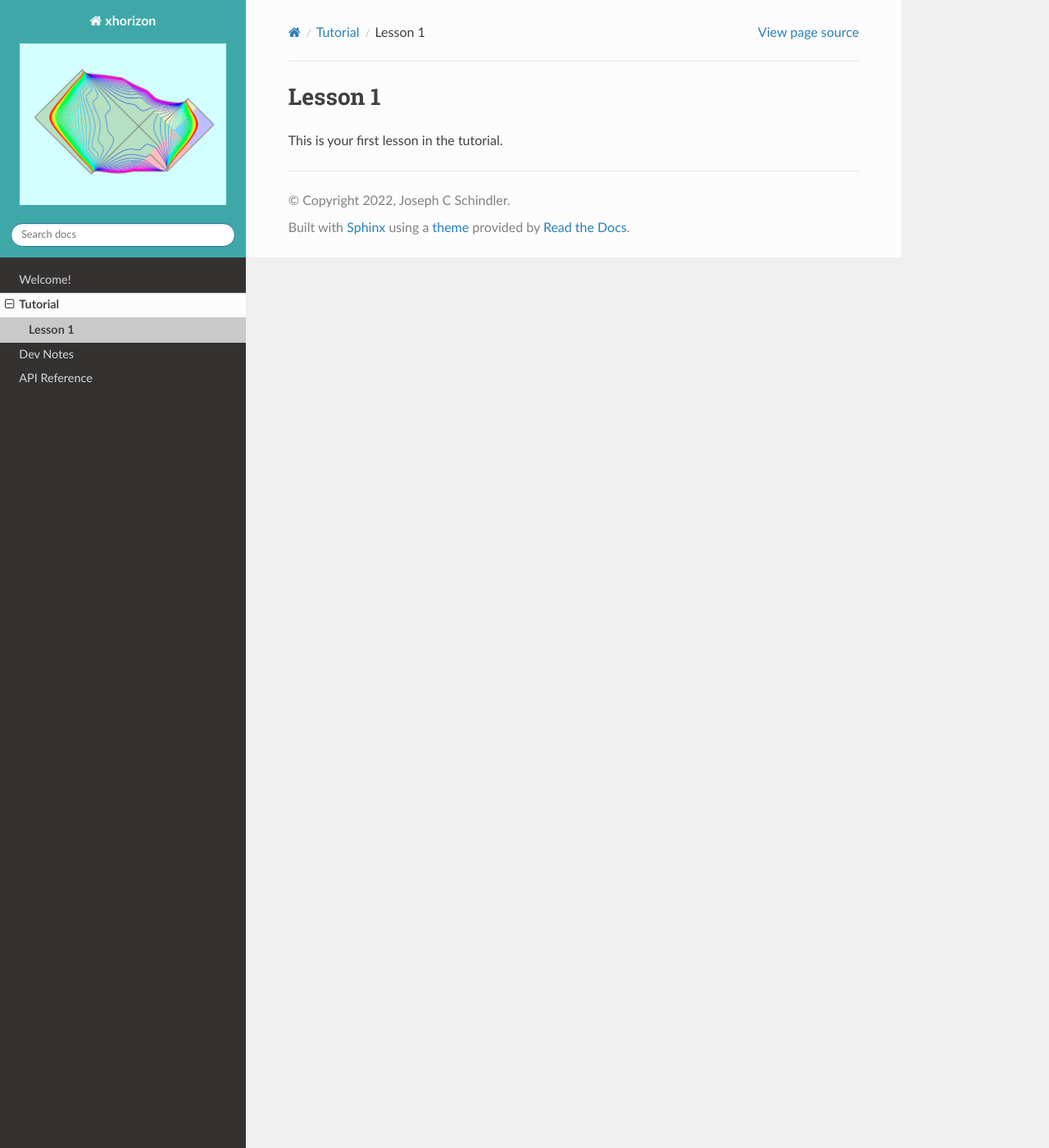
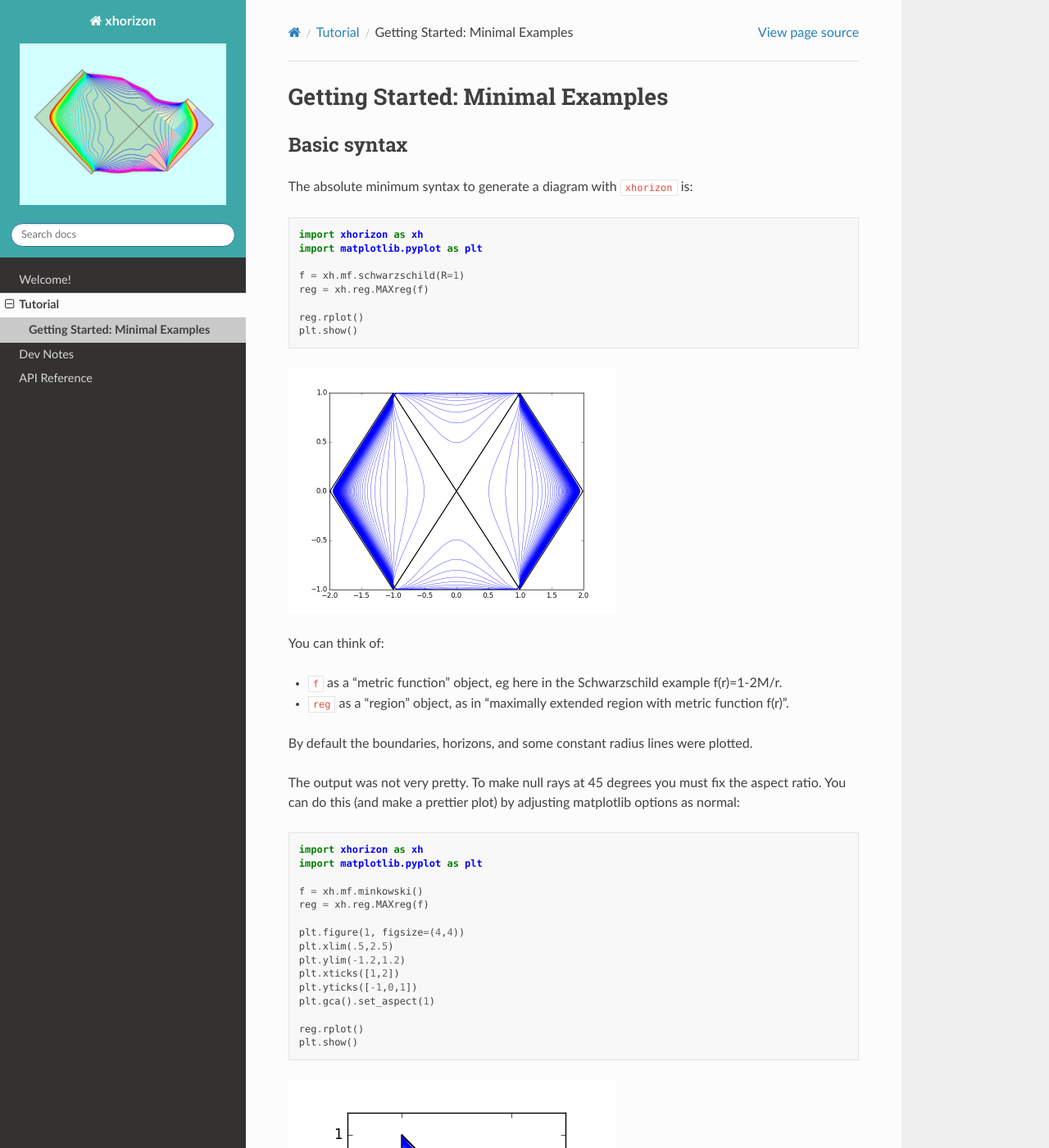
Before and after one commit to xh-diagrams/xhorizon, a Sphinx documentation site: the page built from docs/source/TUTORIAL/lesson1.rst, in a window 1280 px wide and 1400 px high. Shown: the whole window at 82% size. Built offline with Sphinx 7.4.7 and the Read the Docs theme 2.0.0, drawn with Linux system fonts in a browser that asks for light colours; some of the changed text lies outside the part shown.

Commit message:
Add lesson 1 of tutorial.

```diff
--- a/docs/source/TUTORIAL/00-overview.rst
+++ b/docs/source/TUTORIAL/00-overview.rst
@@ -2,7 +2,10 @@
 Tutorial
 ==========
 
-This file provides an overview of the tutorial and defines a tutorial toctree.
+First install with ``pip install xhorizon``. Follow the tutorial to start making diagrams!
+
+Contents
+####
 
 .. toctree::
    :maxdepth: 2
--- a/docs/source/TUTORIAL/lesson1.rst
+++ b/docs/source/TUTORIAL/lesson1.rst
@@ -1,4 +1,70 @@
-Lesson 1
+Getting Started: Minimal Examples
 =========
 
-This is your first lesson in the tutorial.
+Basic syntax
+######
+
+The absolute minimum syntax to generate a diagram with ``xhorizon`` is::
+
+    import xhorizon as xh
+    import matplotlib.pyplot as plt
+
+    f = xh.mf.schwarzschild(R=1)
+    reg = xh.reg.MAXreg(f)
+
+    reg.rplot()
+    plt.show()
+
+.. image:: ../_static/tutorial/001a.png
+  :width: 400
+  :alt: Diagram.
+
+You can think of:
+
+* ``f`` as a "metric function" object, eg here in the Schwarzschild example f(r)=1-2M/r.
+* ``reg`` as a "region" object, as in "maximally extended region with metric function f(r)".
+
+By default the boundaries, horizons, and some constant radius lines were plotted.
+
+
+The output was not very pretty. To make null rays at 45 degrees you must fix the aspect ratio. You can do this (and make a prettier plot) by adjusting matplotlib options as normal::
+
+
+
+    import xhorizon as xh
+    import matplotlib.pyplot as plt
+
+    f = xh.mf.minkowski()
+    reg = xh.reg.MAXreg(f)
+
+    plt.figure(1, figsize=(4,4))
+    plt.xlim(.5,2.5)
+    plt.ylim(-1.2,1.2)
+    plt.xticks([1,2])
+    plt.yticks([-1,0,1])
+    plt.gca().set_aspect(1)
+
+    reg.rplot()
+    plt.show()
+
+.. image:: ../_static/tutorial/001b.png
+  :width: 400
+  :alt: Diagram.
+
+
+Or you can use ``xh.newfig()`` to automatically "prettify" matplotlib settings and set aspect ratio::
+
+
+    import xhorizon as xh
+    import matplotlib.pyplot as plt
+
+    f = xh.mf.reissner_nordstrom(M=0.5, Q=0.3)
+    reg = xh.reg.MAXreg(f)
+
+    xh.newfig()
+    reg.rplot()
+    plt.show()
+
+.. image:: ../_static/tutorial/001c.png
+  :width: 400
+  :alt: Diagram.
```
Also changed, not shown: docs/source/_static/tutorial/001a.png (added), docs/source/_static/tutorial/001b.png (added), docs/source/_static/tutorial/001c.png (added).
